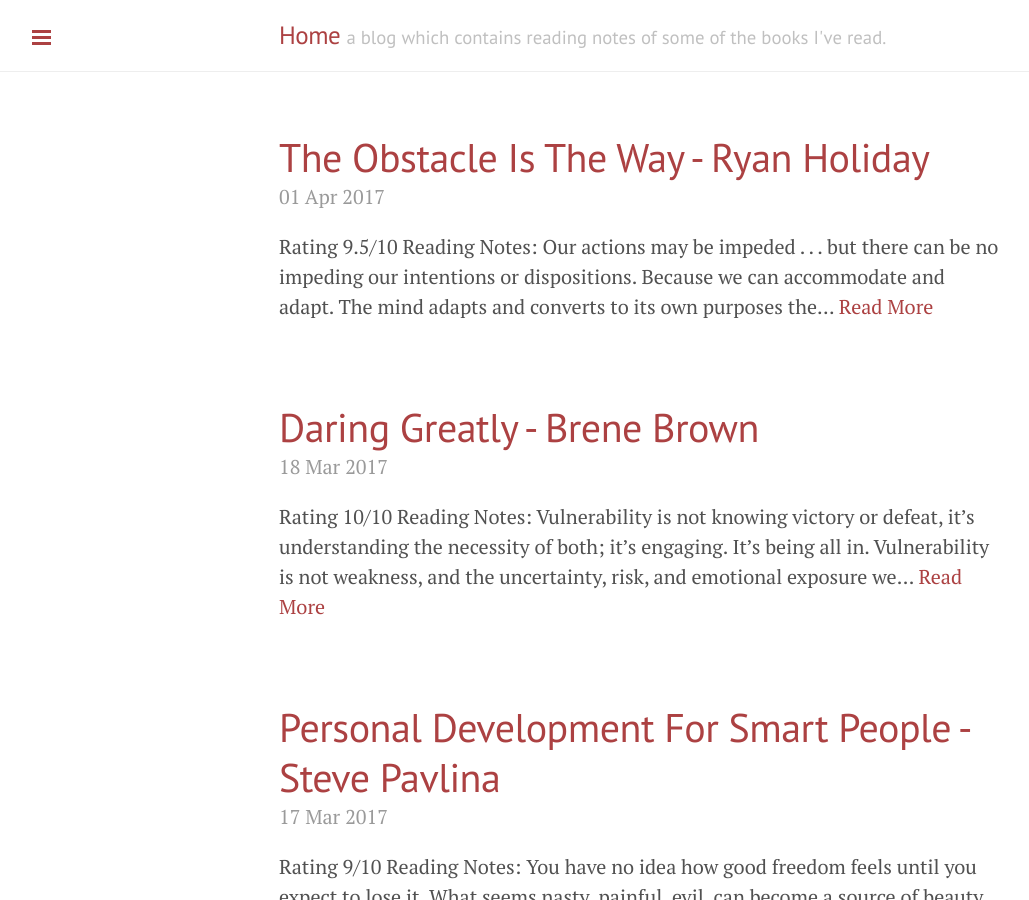
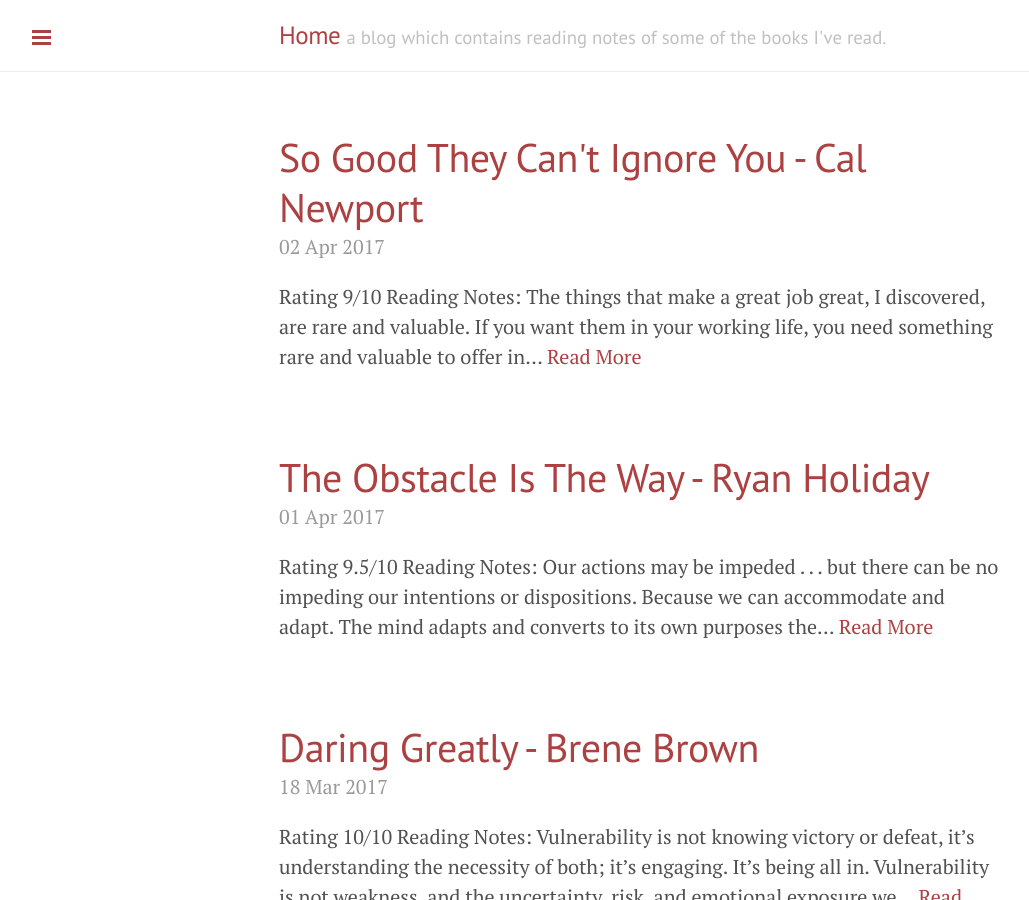
Before and after one commit to alamgirqazi/blog, a Jekyll site: the page built from index.html, in a window 1280 px wide and 900 px high. Shown: the whole window, without its empty margins (1-1030 px from the left). Built offline with Jekyll 4.4.1, drawn with Linux system fonts in a browser that asks for light colours; the list of posts is cut into pages by our own code; some of the changed lines change nothing that is shown.

Commit message:
added book so good they cant ignore you

```diff
--- /dev/null
+++ b/_posts/2017-04-02-SoGoodTheyCantIgnoreYou.md
@@ -0,0 +1,65 @@
+---
+layout: post
+title: So Good They Can't Ignore You - Cal Newport
+permalink: SoGoodTheyCantIgnoreYou
+---
+
+![So Good They Can't Ignore You - Cal Newport](public/so good they can't ignore you - cal newport.jpg "So Good They Can't Ignore You - Cal Newport")
+
+
+**Rating 9/10**
+
+<br>
+
+#### Reading Notes:
+
+The things that make a great job great, I discovered, are rare and valuable. If you want them in your working life, you need something rare and valuable to offer in return. In other words, you need to be good at something before you can expect a good job.
+
+Don’t follow your passion; rather, let it follow you in your quest to become, in the words of my favorite Steve Martin quote, “so good that they can’t ignore you.”
+
+Do What Steve Jobs Did, Not What He Said.
+
+
+> A job, in Wrzesniewski’s formulation, is a way to pay the bills, a career is a path toward increasingly better work, and a calling is work that’s an important part of your life and a vital part of your identity.
+
+Passion Is a Side Effect of Mastery
+
+“[Figure] out what you like to do… and then find a place that needs people like you.”
+
+> The craftsman mindset, a focus on what value you’re producing in your job, and the passion mindset, a focus on what value your job offers you.
+
+Whereas the craftsman mindset focuses on what you can offer the world, the passion mindset focuses instead on what the world can offer you.
+
+In other words, the passion mindset is almost guaranteed to keep you perpetually unhappy and confused.
+
+The craftsman mindset offers clarity, while the passion mindset offers a swamp of ambiguous and unanswerable questions.
+
+> There’s something liberating about the craftsman mindset: It asks you to leave behind self-centered concerns about whether your job is “just right,” and instead put your head down and plug away at getting really damn good. No one owes you a great career, it argues; you need to earn it—and the process won’t be easy.
+
+> You put aside the question of whether your job is your true passion, and instead turn your focus toward becoming so good they can’t ignore you. That is, regardless of what you do for a living, approach your work like a true performer.
+
+
+Supply and demand says that if you want these traits you need rare and valuable skills to offer in return. Think of these rare and valuable skills you can offer as your career capital.
+
+> The biggest obstacle between you and work you love is a lack of courage—the courage required to step away from “other people’s definition of success” and to follow your dream.
+
+Giving people more control over what they do and how they do it increases their happiness, engagement, and sense of fulfillment.
+
+“I have this principle about money that overrides my other life rules,” he said. “Do what people are willing to pay for.”
+
+The Law of Financial Viability. When deciding whether to follow an appealing pursuit that will introduce more control into your work life, seek evidence of whether people are willing to pay for it. If you find this evidence, continue. If not, move on.
+
+Into your work life, seek evidence of whether people are willing to pay for it. If you find this evidence, continue. If not, move on.
+
+Instead, it’s about using money as a “neutral indicator of value”—a way of determining whether or not you have enough career capital to succeed with a pursuit. I called this the law of financial viability
+
+> "Passion” is bad advice, as most people aren’t born with pre-existing passions waiting to be discovered. If your goal is to love what you do, you must first build up “career capital” by mastering rare and valuable skills, and then cash in this capital for the traits that define great work. As I’ll explain, mission is one of these desirable traits, and like any such desirable trait, it too requires that you first build career capital—a mission launched without this expertise is likely doomed to sputter and die.
+
+Hardness scares off the daydreamers and the timid, leaving more opportunity for those like us who are willing to take the time to carefully work out the best path forward and then confidently take action.
+
+Seth Godin in his 2002 bestseller, Purple Cow. As he elaborated in a Fast Company manifesto he published on the subject: “The world is full of boring stuff—brown cows—which is why so few people pay attention…. A purple cow… now that would stand out.
+
+If your goal is to love what you do, I discovered, “follow you passion” can be bad advice. It’s more important to become good at something rare and valuable, and then invest the career capital this generates into the˲at type of traits that make a job great.
+
+
+the motivation to write my first book was an idle dare leveled by an entrepreneur I admired whom I met one night for drinks: “Don’t just talk about it,” he scolded me when I offhandedly mentioned the book idea. “If you think it would be cool, go do it.
--- a/books.md
+++ b/books.md
@@ -145,9 +145,11 @@
 
 **Rating 9/10**
 
+<br>
+
 Plenty of insight in this book. Steve Pavlina is one of the most famous bloggers on Personal Development. This book is pretty much covers all areas of personal development. It might seem a little lengthy and repititive at some stage but its still worth reading.  See my reading-notes [Personal Development for Smart People - Steve Pavlina](https://alamgirqazi.github.io/blog/PersonalDevelopmentForSmartPeople)
 
-<br>
+
 
 <hr>
 
@@ -158,11 +160,28 @@
 
 **Rating 9/10**
 
+<br>
+
 Marcus Aurelius was the Roman emperor and probably the most powerful man of his time. This book is basically a collection of his journals which he wrote to himself and weren't meant to be published.
 See my reading-notes [Meditations - Marcus Aurelius](https://alamgirqazi.github.io/blog/meditations)
 
+<hr>
+
+## So Good They Can't Ignore You - Cal Newport
 <br>
+![So Good They Can't Ignore You - Cal Newport](public/so good they can't ignore you - cal newport.jpg "So Good They Can't Ignore You - Cal Newport")
+
+**Rating 9/10**
+
+<br>
+
+Cal Newport has a PhD in Computer Science from MIT and is a Professor at GeorgeTown University. Cal provides an amazing insight on how you should forget about searching for passion and instead look to cultivate rare and valuable skills. Cal debunks the myth of finding your passion and calls passion as over-rated. Must read book for someone who is into their career or even starting out. I'll probably have to re-read this book in a year. See my reading-notes [So Good They Can't Ignore You - Cal Newport](https://alamgirqazi.github.io/blog/SoGoodTheyCantIgnoreYou)
+
 <hr>
+
+
+
+
 ## Man's Search for Meaning - Viktor Frankl
 <br>
 
@@ -176,7 +195,6 @@
 
 See my reading-notes [Man's Search for Meaning - Viktor Frankl](https://alamgirqazi.github.io/blog/MansSearchForMeaning)
 
-<br>
 <hr>
 
 ## Love Yourself Like Your Life Depends On It - Kamil Ravikant
@@ -190,7 +208,6 @@
 An incredibly short read but still a fantastic book. The basic idea is that you repeat "I love myself" over and over in your head as a mantra.
 See my reading-notes [Love Yourself Like Your Life Depends On It - Kamil Ravikant](https://alamgirqazi.github.io/blog/kamalravikant)
 
-<br>
 <hr>
 
 ## Tuesdays with Morrie - Mitch Albom
@@ -230,6 +247,7 @@
 Amazeballs. Sidney Sheldon knows how to tell a story. This novel made me fall in love with Fiction.
 
 <hr>
+
 ### Emotional Intelligence - Daniel Goleman
 
 <br>
@@ -241,6 +259,7 @@
 <br>
 
 Very Fascinating and absorbing research. Emotional Intelligence is indeed extremely essential. See my reading-notes [Emotional Intelligence - Daniel Goleman](https://alamgirqazi.github.io/blog/Emotionalintelligence)
+
 <hr>
 
 ## Rich Dad Poor Dad - Robert Kiyosaki
@@ -313,6 +332,8 @@
 Rating (coming soon)
 
 <br>
+
+
 <hr>
 
 ## The Kite Runner - Khaled Hosseini
@@ -324,6 +345,8 @@
 Rating (coming soon)
 
 <br>
+
+
 <hr>
 
 ## Tiny Beautiful Things - Cheryl Strayed
@@ -335,6 +358,8 @@
 Rating (coming soon)
 
 <br>
+
+
 <hr>
 
 
@@ -346,14 +371,6 @@
 Rating (coming soon)
 
 <br>
-<hr>
 
 
-## So Good They Can't Ignore You - Cal Newport
-<br>
-![So Good They Can't Ignore You - Cal Newport](public/so good they can't ignore you - cal newport.jpg "So Good They Can't Ignore You - Cal Newport")
-
-Rating (coming soon)
-
-<br>
 <hr>
```
